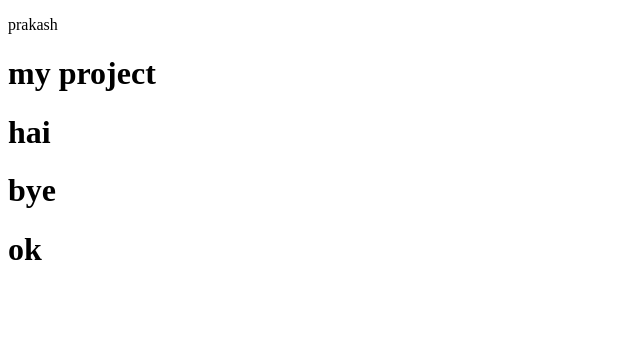
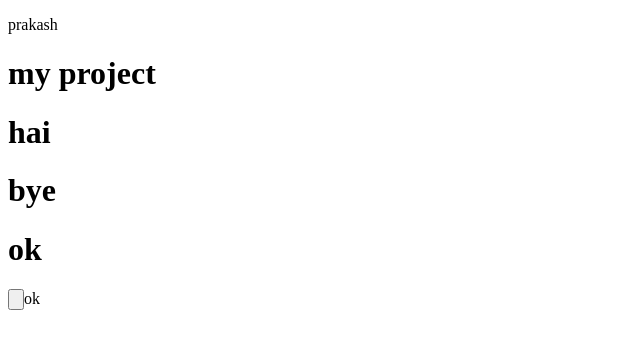
Before and after one commit to Prakashkp03/projeck, a plain HTML site: page index.html in a window 1280 px wide. Shown: the full height of the page, 0-640 px from the left. Drawn offline with Linux system fonts and the light colour scheme.

Commit message:
add button

```diff
--- a/index.html
+++ b/index.html
@@ -11,6 +11,6 @@
     <h1>hai</h1>
     <h1>bye</h1>
     <h1>ok</h1>
-
+<input type="button">ok</input>
 </body>
 </html>
```
